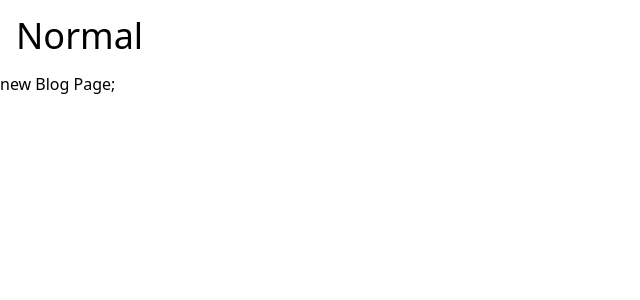
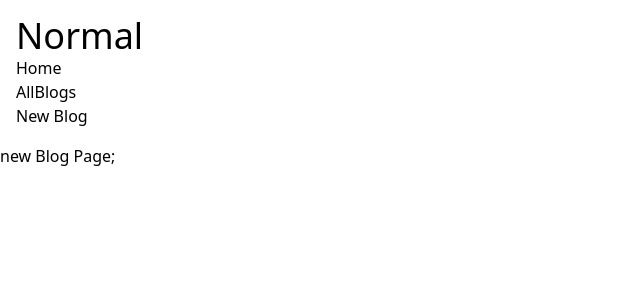
Before and after one commit to Mohfazam/Normal, a React (Vite) app in the folder Frontend/: page /newBlogs in a window 1280 px wide. Shown: the top 300 px of the page, without its empty margins (0-640 px from the left). Built offline with nearby package versions, Linux system fonts and the light colour scheme.

Commit message:
navBar Structure

```diff
--- a/Frontend/src/Components/Navbar.tsx
+++ b/Frontend/src/Components/Navbar.tsx
@@ -2,6 +2,18 @@ export const Navbar = () => {
     return(
         <div className="w-full m-4">
             <h1 className="text-4xl">Normal</h1>
+
+            <div>
+                <button>Home</button>
+            </div>
+
+            <div>
+                <button>AllBlogs</button>
+            </div>
+
+            <div>
+                <button>New Blog</button>
+            </div>
         </div>
     )
 }
```
